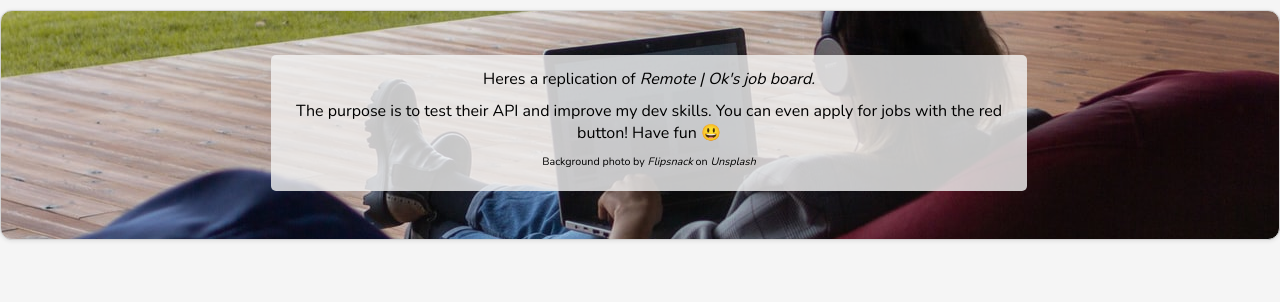
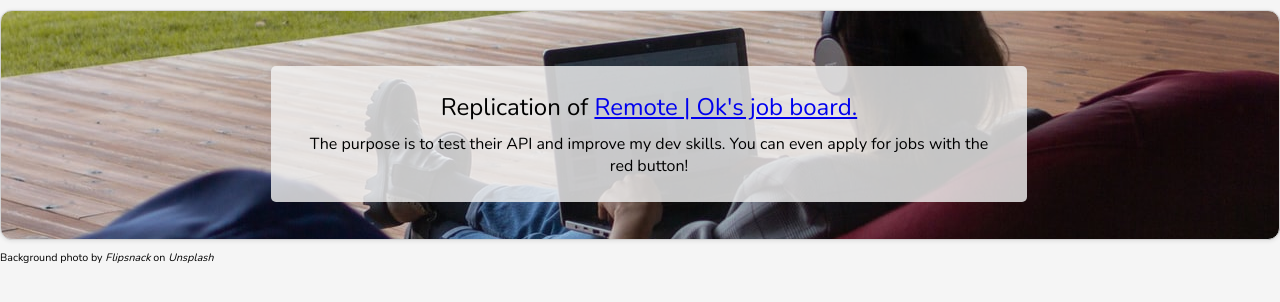
Before and after one commit to ramizibrahimovic/remoteok_jobboard, a plain HTML site: page index.html in a window 1280 px wide. Drawn offline with nearby package versions, Linux system fonts and the light colour scheme; no server answers.

Commit message:
style improved

```diff
--- a/index.html
+++ b/index.html
@@ -11,13 +11,13 @@
 <body>
     <div class="row banner">
         <div class="transparent_banner_container">
-            <h4>Heres a replication of <a href="https://remoteok.com/" target="_blank">Remote | Ok's job board.</a></h4>
-            <h4>The purpose is to test their API and improve my dev skills. You can even apply for jobs with the red button! Have fun 😃</h4>
-            <h6>Background photo by <a href="https://unsplash.com/es/@flipsnack?utm_source=unsplash&utm_medium=referral&utm_content=creditCopyText">Flipsnack</a> on <a href="https://unsplash.com/s/photos/remote-work?utm_source=unsplash&utm_medium=referral&utm_content=creditCopyText">Unsplash</a></h6>
+            <h2>Replication of <a href="https://remoteok.com/" target="_blank">Remote | Ok's job board.</a></h2>
+            <h4>The purpose is to test their API and improve my dev skills. You can even apply for jobs with the red button!</h4>
         </div>
     </div>
     <div id="container">
     </div>
+    <h6>Background photo by <a href="https://unsplash.com/es/@flipsnack?utm_source=unsplash&utm_medium=referral&utm_content=creditCopyText">Flipsnack</a> on <a href="https://unsplash.com/s/photos/remote-work?utm_source=unsplash&utm_medium=referral&utm_content=creditCopyText">Unsplash</a></h6>
     <script src="index.js"></script>
 </body>
 </html>
--- a/style.css
+++ b/style.css
@@ -6,7 +6,7 @@
 
 body {
     background: WhiteSmoke;
-    font-family:'Courier New', Courier, monospace;
+    font-family:Nunito,Arial, Helvetica, sans-serif;
 }
 
 .row {
@@ -32,24 +32,34 @@ body {
 
 .transparent_banner_container {
     background: rgb(244,244,244,0.8);
-    font-family: Nunito;
     width: 60%;
-    margin: 34px auto;
-    padding: 1%;
+    margin: 45px auto;
+    padding: 2%;
     text-align: center;
     border-radius: 5px;
 }
 
-h4 a,
 h6 a {
     color: black;
     text-decoration: none;
     font-style: italic;
 }
 
-h4, h6 {
+a:visited {
+    text-decoration: none;
+    color: black;
+}
+
+h2, h4, h6 {
     font-weight: normal;
+}
+
+h2 {
     margin-bottom: 10px;
+}
+
+p {
+    font-size: 12px;
 }
 
 .left-container {
@@ -65,8 +75,8 @@ h4, h6 {
     margin: 5px 15px;
 }
 
-.position, .company {
-    font-size: 16px;
+.position {
+    font-size: 20px;
 }
 
 .company {
@@ -83,11 +93,12 @@ h4, h6 {
 .tag {
     margin: 5px 10px;
     padding: 5px 15px;
-    font-size: 14px;
+    font-size: 12px;
     font-weight:bold;
     text-transform: uppercase;
     border: 2.5px solid black;
     border-radius: 10px;
+    cursor: pointer
 }
 .right-container {
     width: 30%;
@@ -103,7 +114,6 @@ h4, h6 {
     border-radius: 10px;
     font-size: 14px;
     font-weight: bold;
-    font-family: 'Courier New', Courier, monospace;
     background: #ff4742;
     color: white;
 }
```
